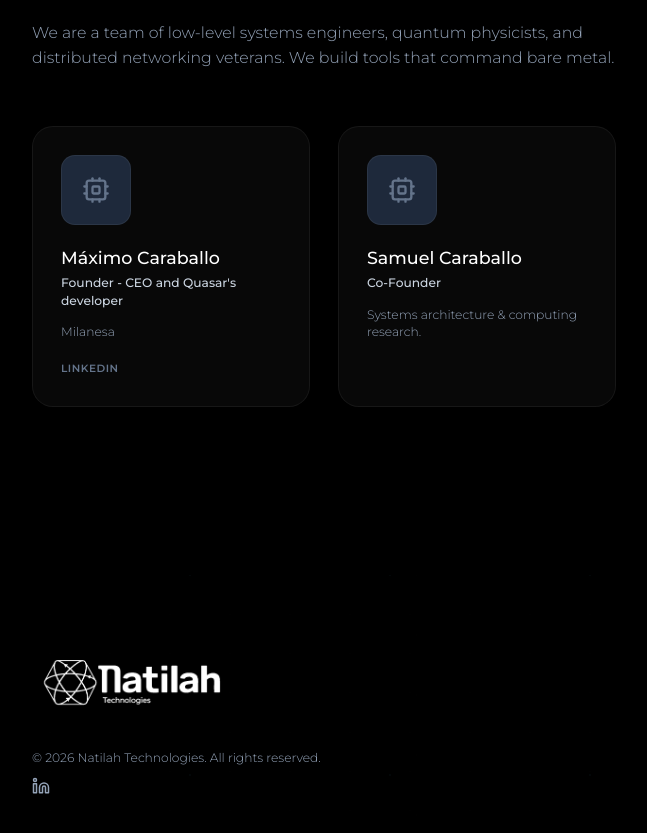
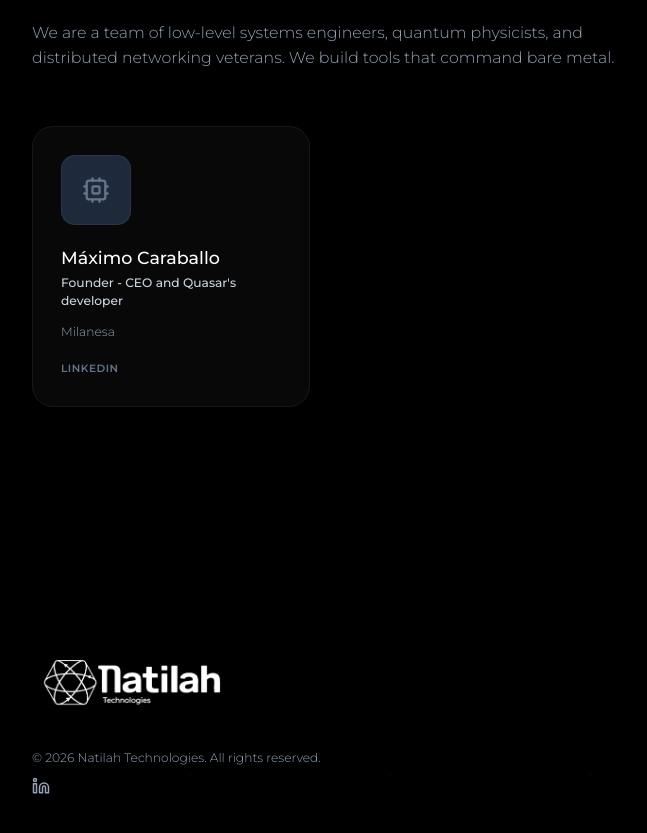
Before and after one commit to machimilah/natilah, a React (Create React App) app in the folder frontend/: page /about in a window 1280 px wide. Shown: the part 1120-1953 px from the top of the page, without its empty margins (10-657 px from the left). Built offline with nearby package versions, Linux system fonts and the light colour scheme; no server answers.

Commit message:
changes12

```diff
--- a/frontend/src/data/mockData.js
+++ b/frontend/src/data/mockData.js
@@ -151,7 +151,7 @@ export const aboutPageData = {
   ],
   team: [
     { name: "Máximo Caraballo", role: "Founder - CEO and Quasar's developer", bio: "Milanesa", linkedinUrl: "https://www.linkedin.com/in/m%C3%A1ximo-caraballo-chichiraldi-2b8782355/" },
-    { name: "Samuel Caraballo", role: "Co-Founder", bio: "", linkedinUrl: null },
+
   ]
 };
 
```
